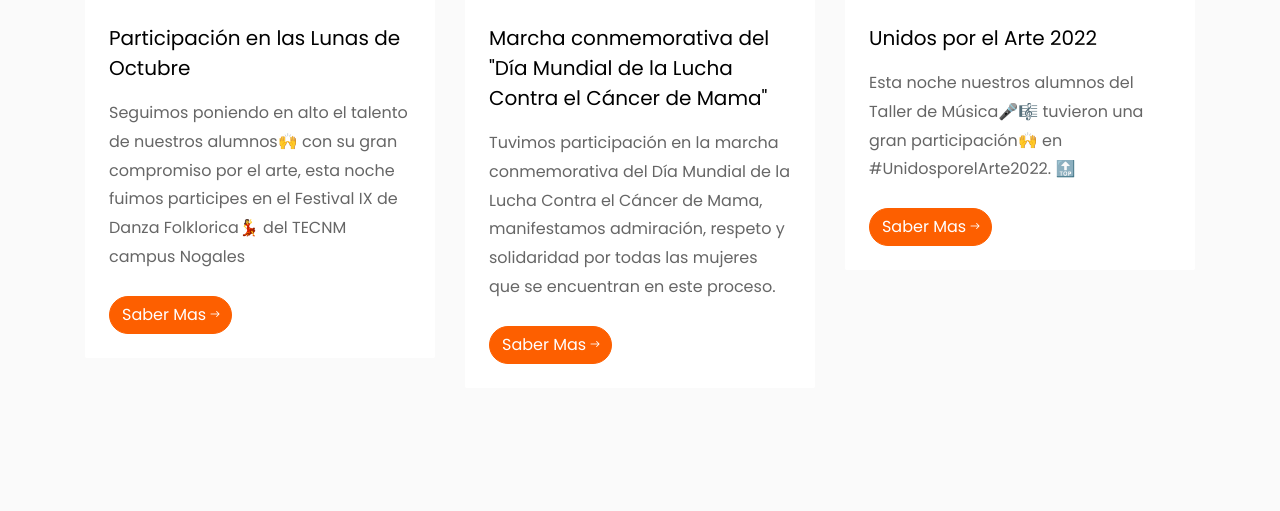
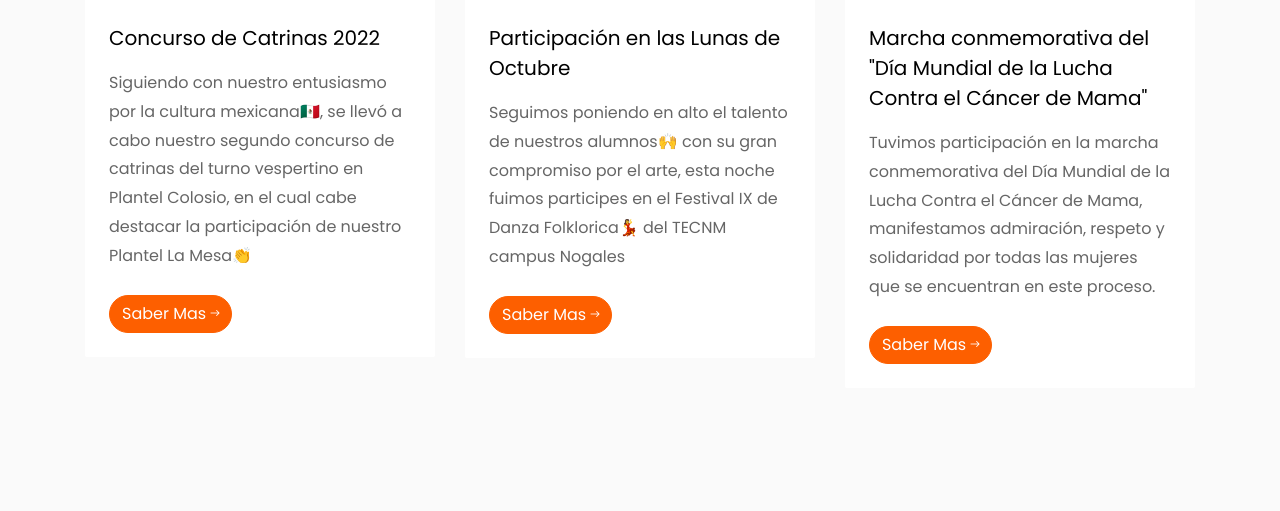
Before and after one commit to comunicacionLobos/webapgeLobos, a PHP site: page / in a window 1280 px wide. Shown: the part 5404-5915 px from the top of the page. Run offline with PHP 8.4, Linux system fonts and the light colour scheme; some libraries are stand-ins or nearby versions; some web fonts are replaced.

Commit message:
posts y imagen

```diff
--- a/index.php
+++ b/index.php
@@ -343,6 +343,26 @@
 			<div class="row">
 			<div class="col-md-6 col-lg-4 ftco-animate">
 					<div class="blog-entry">
+						<a href="https://www.facebook.com/miprepanogales/posts/573794831416166" class="block-20 d-flex align-items-end"
+							style="background-image: url('images/publicacion2.jpg');">
+							<div class="meta-date text-center p-2">
+								<span class="day">31</span>
+								<span class="mos">Octubre</span>
+								<span class="yr">2022</span>
+							</div>
+						</a>
+						<div class="text bg-white p-4">
+							<h3 class="heading"><a href="#">Concurso de Catrinas 2022</a></h3>
+							<p>Siguiendo con nuestro entusiasmo por la cultura mexicana🇲🇽, se llevó a cabo nuestro segundo concurso de catrinas del turno vespertino en Plantel Colosio, en el cual cabe destacar la participación de nuestro Plantel La Mesa👏</p>
+							<div class="d-flex align-items-center mt-4">
+								<p class="mb-0"><a href="https://www.facebook.com/miprepanogales/posts/573794831416166" target="_blank" class="btn btn-primary">Saber Mas <span
+											class="ion-ios-arrow-round-forward"></span></a></p>
+							</div>
+						</div>
+					</div>
+			</div>
+			<div class="col-md-6 col-lg-4 ftco-animate">
+					<div class="blog-entry">
 						<a href="https://www.facebook.com/miprepanogales/posts/563601282435521" class="block-20 d-flex align-items-end"
 							style="background-image: url('images/publicacion1.jpg');">
 							<div class="meta-date text-center p-2">
@@ -380,26 +400,6 @@
 								</div>
 							</div>
 						</div>
-				</div>
-			<div class="col-md-6 col-lg-4 ftco-animate">
-					<div class="blog-entry">
-						<a href="https://www.facebook.com/miprepanogales/posts/559094399552876" class="block-20 d-flex align-items-end"
-							style="background-image: url('images/publicacion2.jpg');">
-							<div class="meta-date text-center p-2">
-								<span class="day">15</span>
-								<span class="mos">Octubre</span>
-								<span class="yr">2022</span>
-							</div>
-						</a>
-						<div class="text bg-white p-4">
-							<h3 class="heading"><a href="#">Unidos por el Arte 2022</a></h3>
-							<p>Esta noche nuestros alumnos del Taller de Música🎤🎼 tuvieron una gran participación🙌 en #UnidosporelArte2022. 🔝</p>
-							<div class="d-flex align-items-center mt-4">
-								<p class="mb-0"><a href="https://www.facebook.com/miprepanogales/posts/559094399552876" target="_blank" class="btn btn-primary">Saber Mas <span
-											class="ion-ios-arrow-round-forward"></span></a></p>
-							</div>
-						</div>
-					</div>
 				</div>
 			</div>
 		</div>
```
Also changed, not shown: images/familialobos.jpg, images/publicacion2.jpg.
